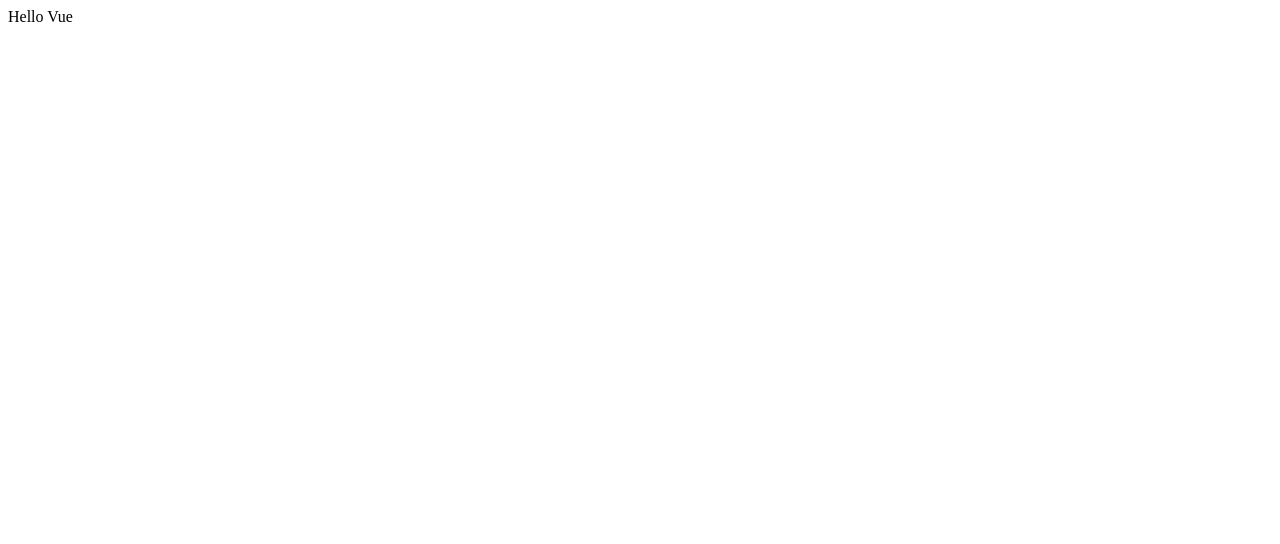
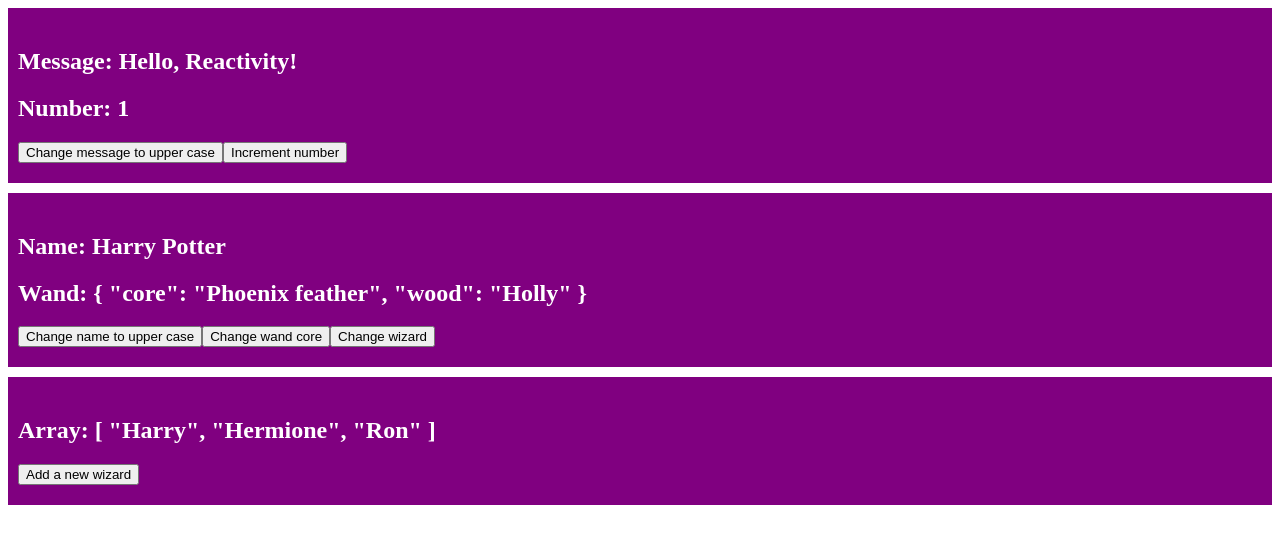
Before and after one commit to lilianam37/learn-vue-3-with-bingyang, a Vue app: page / in a window 1280 px wide. Shown: the top 544 px of the page. Built offline with nearby package versions, Linux system fonts and the light colour scheme.

Commit message:
Reactivity system

```diff
--- a/src/App.vue
+++ b/src/App.vue
@@ -1,13 +1,79 @@
+
 <template>
-  <div>
-    Hello Vue
+  <div class="card">
+    <h2>Message: {{ message }}</h2>
+    <h2>Number: {{ number }}</h2>
+    <button @click="changeMessageToUpperCase">
+      Change message to upper case
+    </button>
+    <button @click="incrementNumber">Increment number</button>
+  </div>
+  <div class="card">
+    <h2>Name: {{ wizard.name }}</h2>
+    <h2>Wand: {{ wizard.wand }}</h2>
+    <button @click="changeNameToUpperCase">Change name to upper case</button>
+    <button @click="changeWandCore">Change wand core</button>
+    <button @click="changeWizard">Change wizard</button>
+  </div>
+  <div class="card">
+    <h2>Array: {{ wizards }}</h2>
+    <button @click="wizards.push('Draco')">Add a new wizard</button>
   </div>
 </template>
 
 <script setup>
+import { ref } from 'vue'
 
+let message = ref('Hello, Reactivity!')
+let number = ref(1)
+
+function changeMessageToUpperCase() {
+  message.value = message.value.toUpperCase()
+  console.log(message.value)
+}
+function incrementNumber() {
+  number.value += 1
+  console.log(number.value)
+}
+
+let wizard = ref({
+  id: 1001,
+  name: 'Harry Potter',
+  house: 'Gryffindor',
+  age: 17,
+  wand: {
+    core: 'Phoenix feather',
+    wood: 'Holly'
+  }
+})
+
+function changeNameToUpperCase() {
+  wizard.value.name = wizard.value.name.toUpperCase()
+}
+function changeWandCore() {
+  wizard.value.wand.core ='Unicorn Hair'
+}
+function changeWizard() {
+  wizard.value = {
+    id: 1002,
+    name: 'Hermione Granger',
+    house: 'Gryffindor',
+    age: 17,
+    wand: {
+      core: 'Dragon heartstring',
+      wood: 'Vine'
+    }
+  }
+}
+
+let wizards = ref(['Harry', 'Hermione', 'Ron'])
 </script>
 
-<style lang="scss" scoped>
-
+<style scoped>
+.card {
+  background-color: purple;
+  color: white;
+  padding: 20px 10px;
+  margin-bottom: 10px;
+}
 </style>
```
